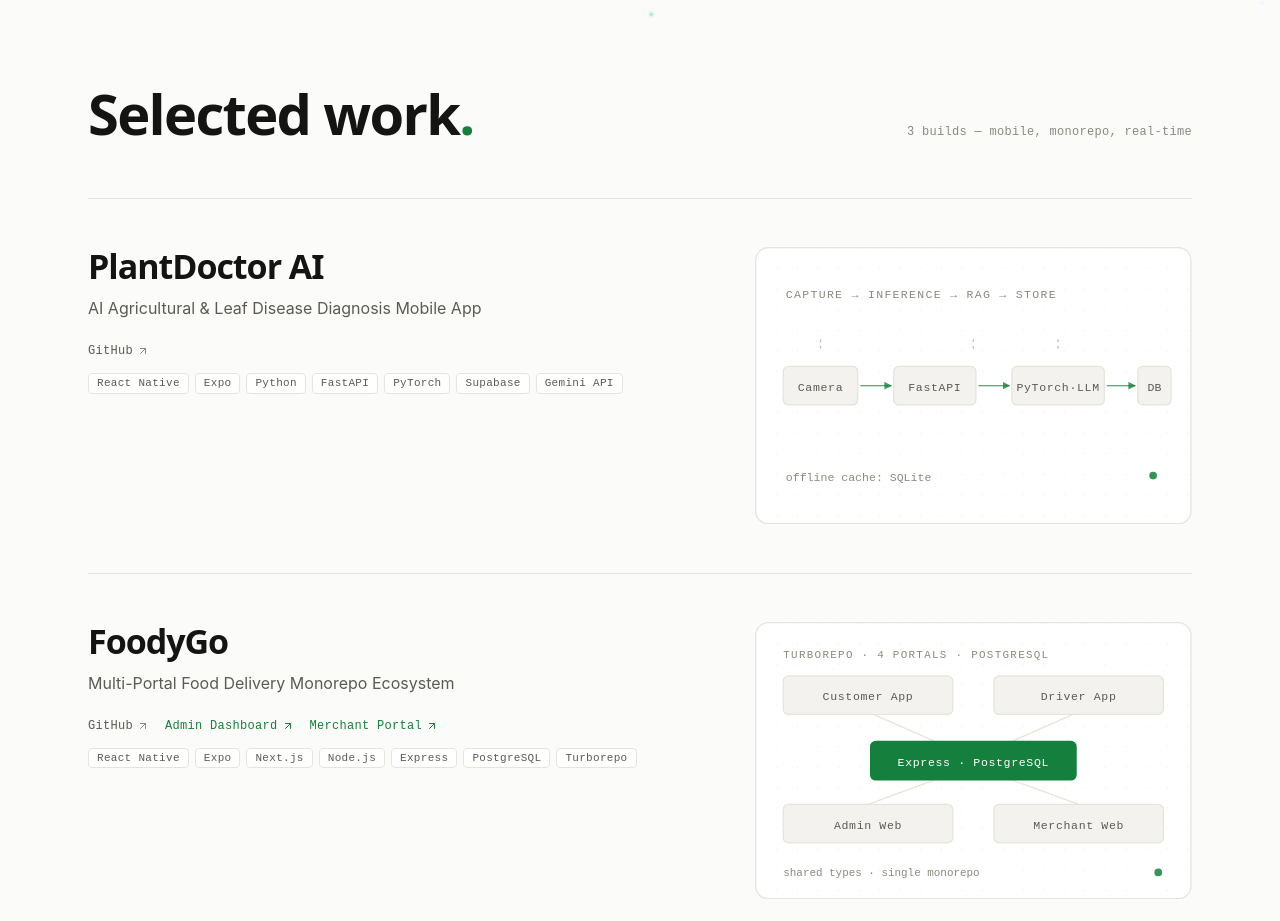
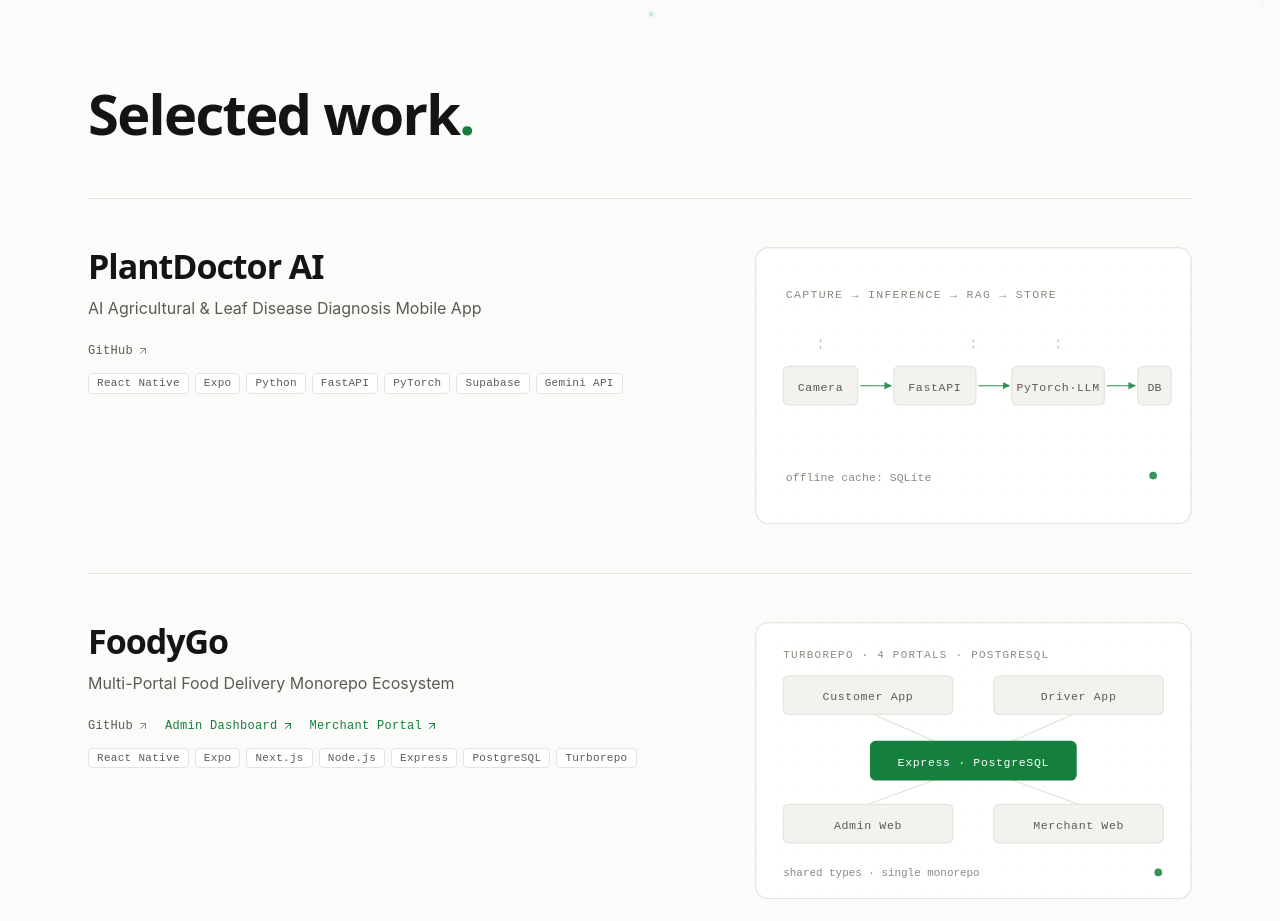
Before and after one commit to MrutyunjayaSenapati/mrutyunjaya-dev, a React (Vite) app: page / in a window 1280 px wide. Shown: the part 780-1701 px from the top of the page. Built offline with nearby package versions, Linux system fonts and the light colour scheme.

Commit message:
chore: clean up selected work section header

```diff
--- a/src/components/sections/Projects.tsx
+++ b/src/components/sections/Projects.tsx
@@ -55,15 +55,6 @@ export default function Projects() {
           >
             Selected work<span className="text-accent">.</span>
           </motion.h2>
-          <motion.p
-            initial={reduced ? false : { opacity: 0 }}
-            whileInView={{ opacity: 1 }}
-            viewport={{ once: true }}
-            transition={{ duration: 0.6, delay: 0.15 }}
-            className="font-mono text-xs tracking-wide text-text-muted"
-          >
-            {projects.length} builds — mobile, monorepo, real-time
-          </motion.p>
         </div>
 
         {/* Editorial rows */}
```
